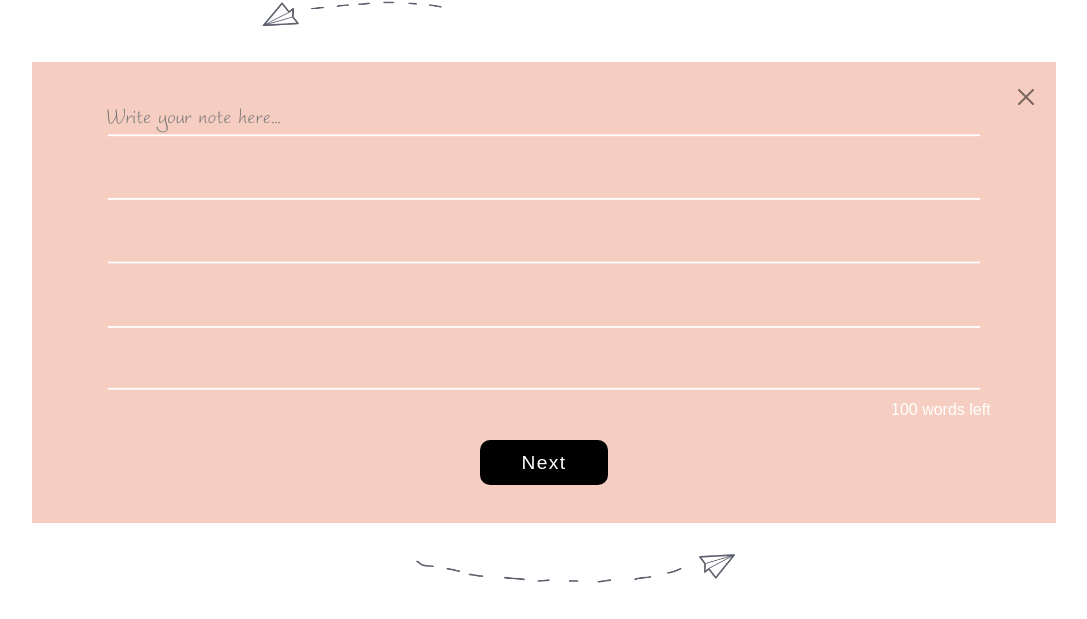
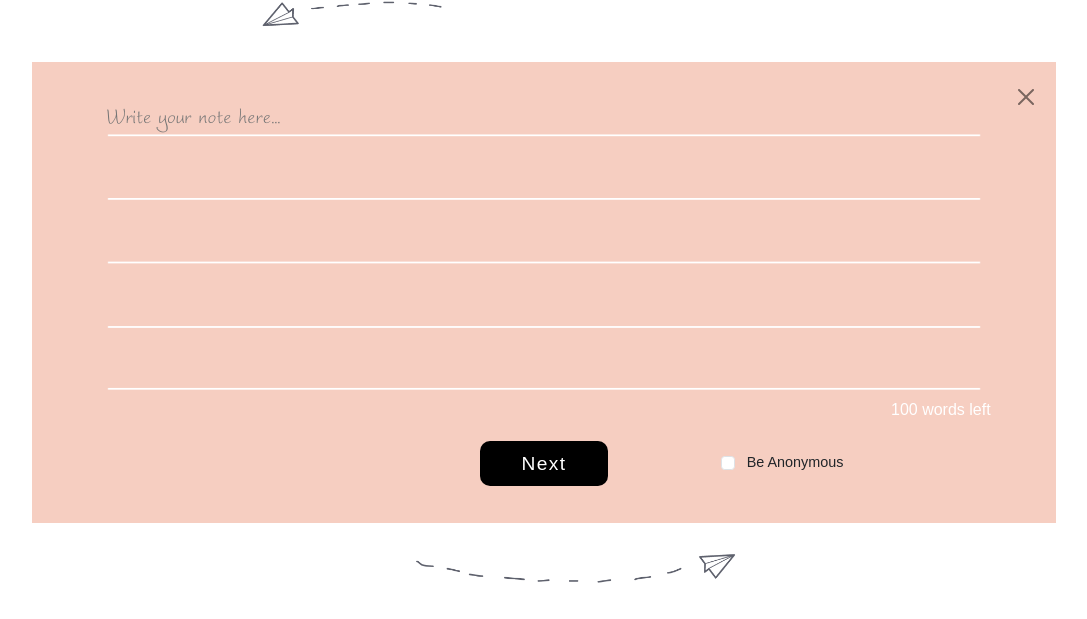
Before and after one commit to csySally/AgileWebProject_Drifter, a Flask app: template app/templates/add_note.html in a window 1280 px wide. Shown: the part 181-800 px from the top of the page, without its empty margins (96-1183 px from the left). Run offline with Flask 3, Linux system fonts and the light colour scheme; the template is opened without the code that fills it, so the values that code supplies are empty.

Commit message:
Add a checkbox for being anonymous

```diff
--- a/app/static/css/add_note.css
+++ b/app/static/css/add_note.css
@@ -112,6 +112,7 @@ header>img{
     bottom: 6%;
 }
 
+
 #close-note{
     width: 8vw;
     height: 8vw;
@@ -152,14 +153,20 @@ header>img{
 
   }
 
+  .index-bottom {
+    width: 100%;
+    height: 16vh;
+    display: flex;
+    align-items: center;
+    position: absolute;
+    bottom: 15%;
+    left: 0;
+    z-index: 100;
+}
 
-#btn-next{
+#btn-next {
     width: 10vw;
     height: 3.5vw;
-    position: absolute;
-    left:50%;
-    transform: translateX(-50%);
-    bottom: 22%;
     background-color: #000;
     color: #fff;
     font-family: arial;
@@ -169,7 +176,35 @@ header>img{
     letter-spacing: 0.07em;
     border: none;
     z-index: 200;
+    margin-left: 50%;
+    transform: translateX(-50%);
 }
+
+.form-check {
+    width: 15vw;
+    margin-left: 1%;
+    z-index: 200;
+    display: flex;
+    align-items: center;
+    justify-content: center;
+}
+
+.form-check-input {
+    font-size: 0.9em;
+    font-family: 'Arial';
+    vertical-align: middle;
+    margin: 0;
+    padding: 0;
+    margin-right: 7%;
+
+}
+
+.form-check-label {
+    font-size: 0.9em;
+    font-family: 'Arial';
+    line-height: 1.5;
+}
+
 
 .index-main>p{
     width: auto;
--- a/app/templates/add_note.html
+++ b/app/templates/add_note.html
@@ -50,7 +50,21 @@
           id="close-note"
           aria-label="Close"
         ></button>
-        <button id="btn-next">Next</button>
+        <div class="index-bottom">
+          <button id="btn-next">Next</button>
+          <!-- Add a tick box, Senders can choose to be anonymous or not -->
+          <div class="form-check">
+            <input
+              class="form-check-input"
+              type="checkbox"
+              value=""
+              id="flexCheckDefault"
+            />
+            <label class="form-check-label" for="flexCheckDefault">
+              Be Anonymous
+            </label>
+          </div>
+        </div>
       </section>
     </main>
     <section id="label-section">
```
